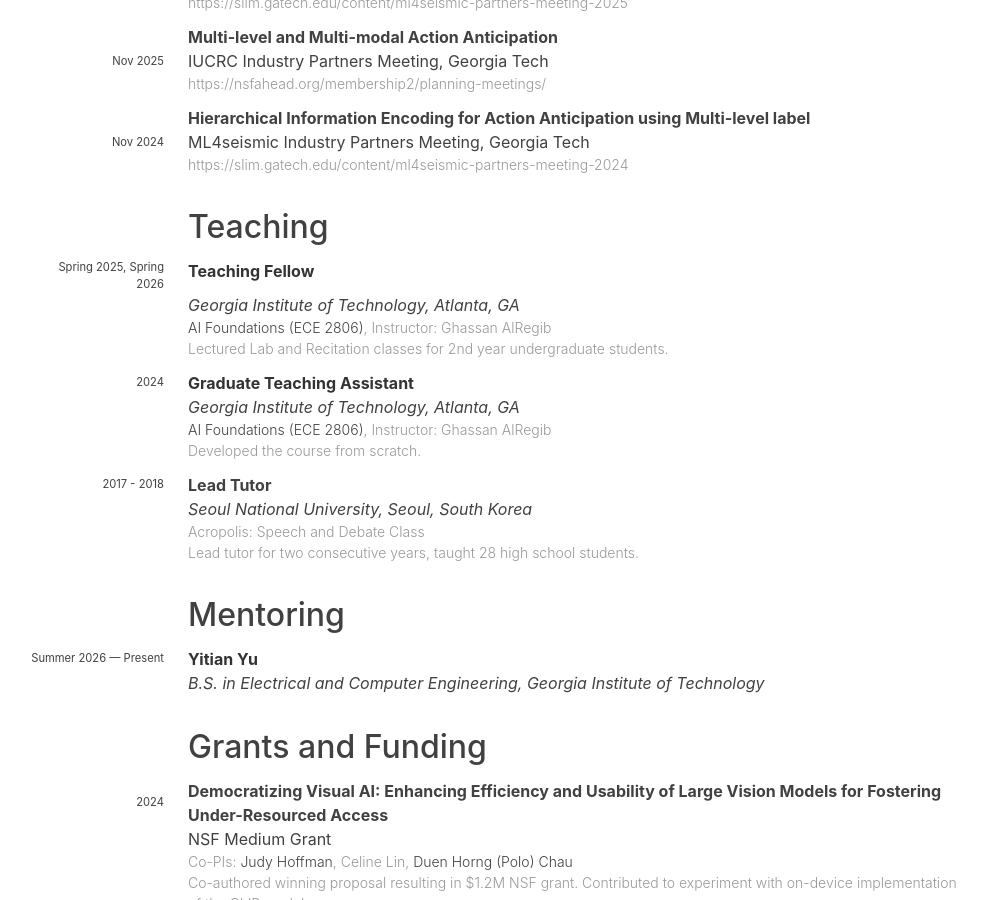
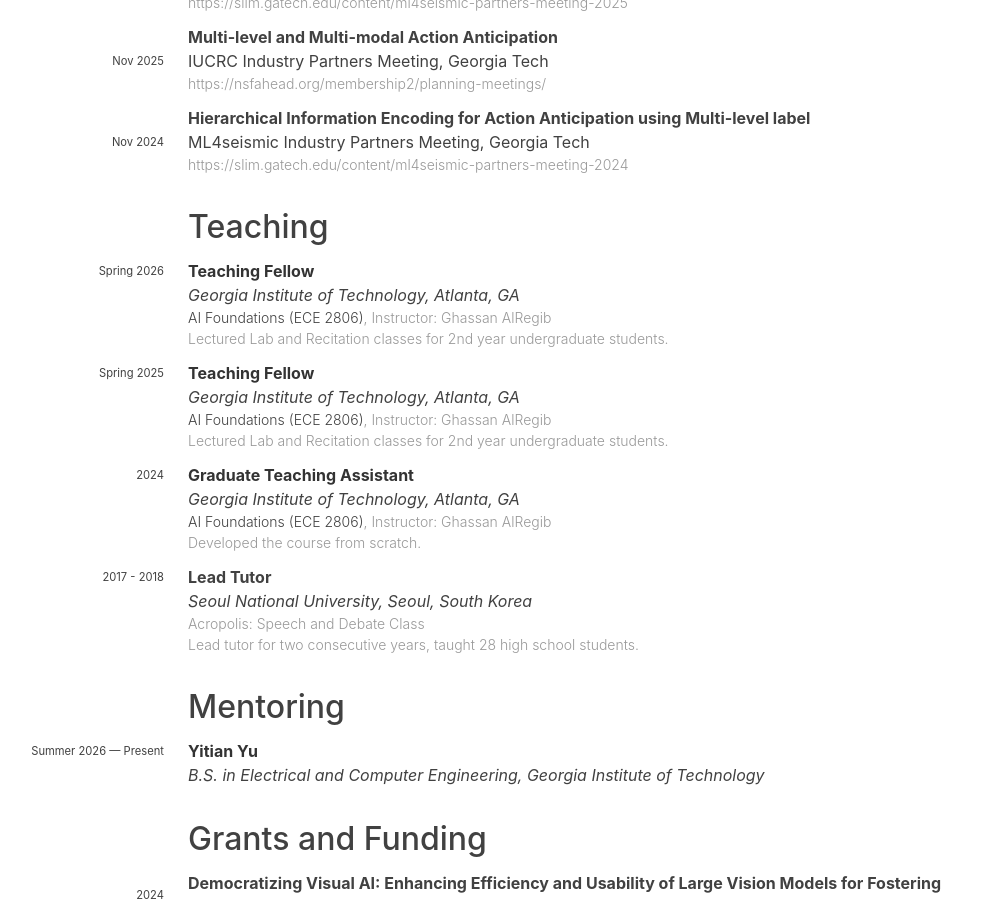
Before and after one commit to skvictoria/skvictoria.github.io, a Jekyll site: the page built from cv.md, in a window 1280 px wide and 900 px high, scrolled down 4610 px. Shown: the whole window, without its empty margins (144-1131 px from the left). Built offline with Jekyll 4.4.1, drawn with Linux system fonts in a browser that asks for light colours; nearby versions of some CDN libraries; some web fonts are replaced.

Commit message:
Update teaching.yaml with new teaching positions

```diff
--- a/_data/teaching.yaml
+++ b/_data/teaching.yaml
@@ -1,7 +1,18 @@
 - institution: Georgia Institute of Technology
   position: Teaching Fellow
   location: "Atlanta, GA"
-  year: Spring 2025, Spring 2026
+  year: Spring 2026
+  class: "AI Foundations (ECE 2806)"
+  instructor: Ghassan AlRegib
+  description: "Lectured Lab and Recitation classes for 2nd year undergraduate students."
+  institution-url: http://gatech.edu
+  class-url: https://alregib.ece.gatech.edu/georgia-tech-courses/ai-first/
+  ta: true
+
+- institution: Georgia Institute of Technology
+  position: Teaching Fellow
+  location: "Atlanta, GA"
+  year: Spring 2025
   class: "AI Foundations (ECE 2806)"
   instructor: Ghassan AlRegib
   description: "Lectured Lab and Recitation classes for 2nd year undergraduate students."
```
